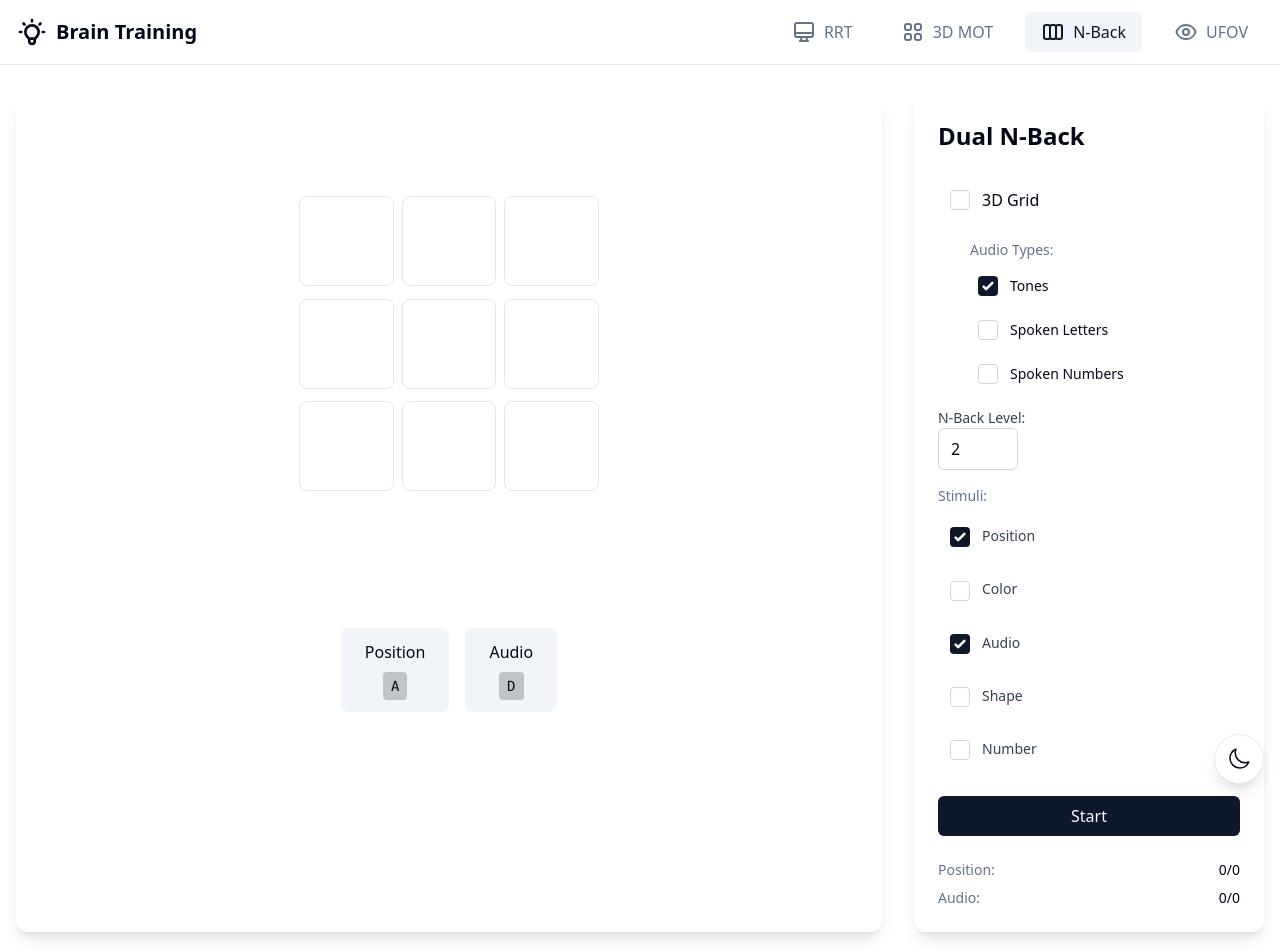
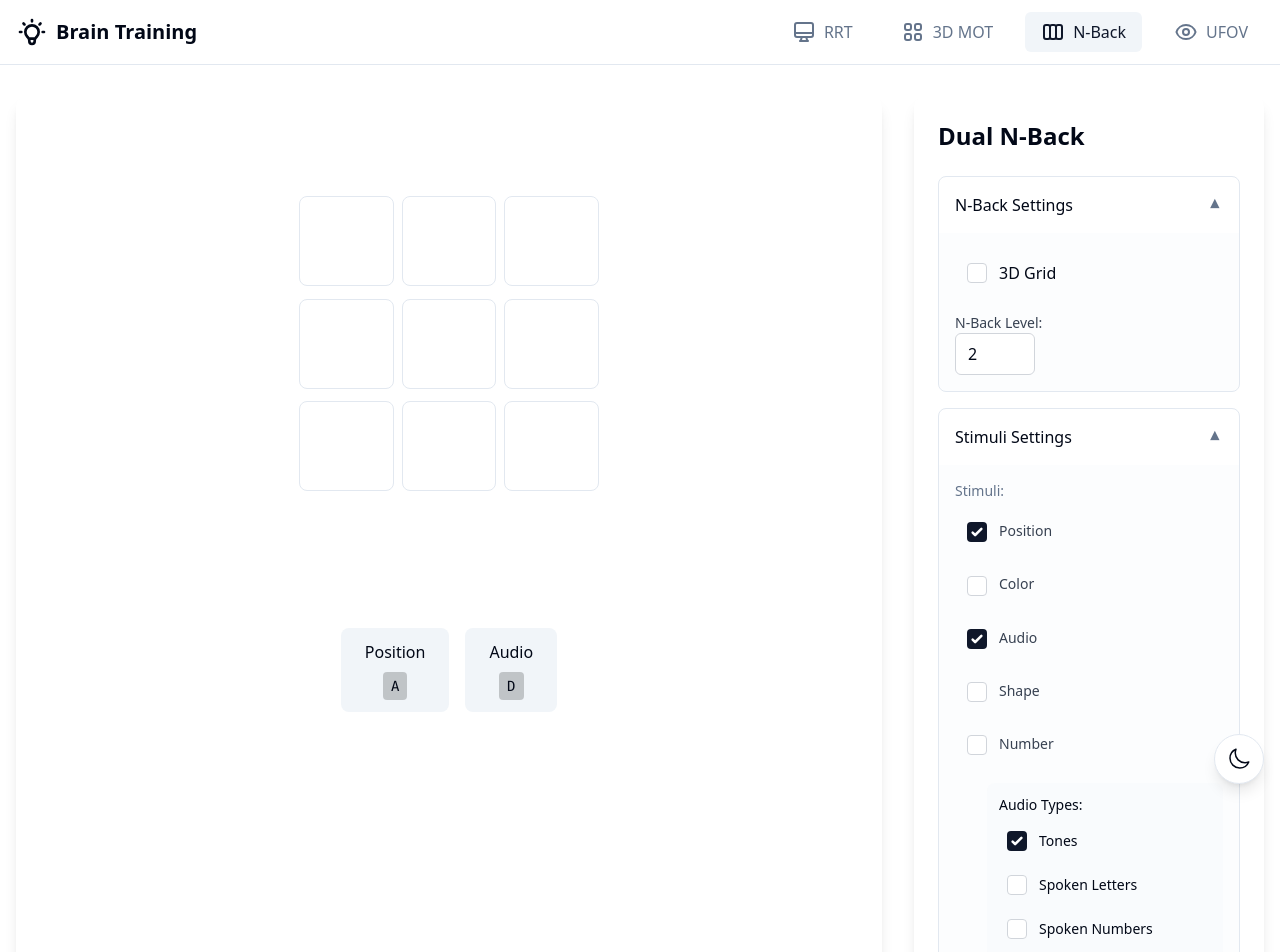
Before and after one commit to XD1amond/Brain, a React (Vite) app: page /nback in a window 1280 px wide. Shown: the top 952 px of the page. Built offline with nearby package versions, Linux system fonts and the light colour scheme.

Commit message:
added nback sections

```diff
--- a/src/components/exercises/NBack.jsx
+++ b/src/components/exercises/NBack.jsx
@@ -145,6 +145,7 @@ export default function NBack() {
     is3D: false,
     nBack: 2,
     shapeCount: 2,
+    displayDuration: 3000,
     audioTypes: {
       tone: true,
       letters: false,
@@ -156,6 +157,11 @@ export default function NBack() {
       audio: true,
       shape: false,
       number: false
+    },
+    sections: {
+      nback: true,
+      stimuli: true,
+      timing: false
     }
   });
 
@@ -299,7 +305,7 @@ export default function NBack() {
       if (settings.stimuli.audio) {
         playSound(newStimulus);
       }
-    }, 3000);
+    }, settings.displayDuration);
 
     return () => clearInterval(interval);
   }, [isPlaying, generateStimulus, playSound]);
@@ -465,8 +471,27 @@ export default function NBack() {
         <div className="w-[350px] bg-card rounded-xl p-6 shadow-lg">
           <h2 className="text-2xl font-bold mb-6">{getNBackType(settings.stimuli)} N-Back</h2>
 
-          <div className="space-y-6">
           <div className="space-y-4">
+            {/* N-back Settings Section */}
+            <div className="border rounded-lg overflow-hidden hover:border-primary/50 transition-colors">
+              <button
+                className="w-full p-4 text-left font-medium flex justify-between items-center hover:bg-muted/50 transition-colors"
+                onClick={() => setSettings(prev => ({
+                  ...prev,
+                  sections: { ...prev.sections, nback: !prev.sections?.nback }
+                }))}
+              >
+                <span>N-Back Settings</span>
+                <span className="text-muted-foreground transition-transform duration-300 ease-in-out"
+                      style={{ transform: settings.sections?.nback ? 'rotate(180deg)' : 'rotate(0deg)' }}>
+                  ▼
+                </span>
+              </button>
+              <div className={cn(
+                "transition-all duration-300 ease-in-out origin-top",
+                settings.sections?.nback ? "max-h-[500px] opacity-100 scale-100" : "max-h-0 opacity-0 scale-95 overflow-hidden"
+              )}>
+                <div className="p-4 space-y-4 bg-muted/20">
                   <label className="flex items-center space-x-3 p-3 rounded-lg hover:bg-muted/50 transition-colors">
                     <input
                       type="checkbox"
@@ -481,9 +506,71 @@ export default function NBack() {
                     <span>3D Grid</span>
                   </label>
 
+                  <div>
+                    <label className="form-label">N-Back Level:</label>
+                    <input
+                      type="number"
+                      value={settings.nBack}
+                      onChange={e => setSettings(prev => ({
+                        ...prev,
+                        nBack: Math.max(1, parseInt(e.target.value))
+                      }))}
+                      min="1"
+                      max="5"
+                      className="form-input w-20"
+                      disabled={isPlaying}
+                    />
+                  </div>
+                </div>
+              </div>
+            </div>
+
+            {/* Stimuli Settings Section */}
+            <div className="border rounded-lg overflow-hidden hover:border-primary/50 transition-colors">
+              <button
+                className="w-full p-4 text-left font-medium flex justify-between items-center hover:bg-muted/50 transition-colors"
+                onClick={() => setSettings(prev => ({
+                  ...prev,
+                  sections: { ...prev.sections, stimuli: !prev.sections?.stimuli }
+                }))}
+              >
+                <span>Stimuli Settings</span>
+                <span className="text-muted-foreground transition-transform duration-300 ease-in-out"
+                      style={{ transform: settings.sections?.stimuli ? 'rotate(180deg)' : 'rotate(0deg)' }}>
+                  ▼
+                </span>
+              </button>
+              <div className={cn(
+                "transition-all duration-300 ease-in-out origin-top",
+                settings.sections?.stimuli ? "max-h-[1000px] opacity-100 scale-100" : "max-h-0 opacity-0 scale-95 overflow-hidden"
+              )}>
+                <div className="p-4 space-y-4 bg-muted/20">
+                  <div className="form-group">
+                    <h3 className="text-sm font-medium text-muted-foreground">Stimuli:</h3>
+                    {Object.entries(settings.stimuli).map(([key, value]) => (
+                      <label key={key} className="flex items-center space-x-3 p-3 rounded-lg hover:bg-muted/50 transition-colors">
+                        <input
+                          type="checkbox"
+                          checked={value}
+                          onChange={e => setSettings(prev => ({
+                            ...prev,
+                            stimuli: {
+                              ...prev.stimuli,
+                              [key]: e.target.checked
+                            }
+                          }))}
+                          className="form-checkbox"
+                          disabled={isPlaying}
+                        />
+                        <span className="capitalize">{key}</span>
+                      </label>
+                    ))}
+                  </div>
+
+                  {/* Shape count indented under shape stimuli */}
                   {settings.stimuli.shape && !settings.is3D && (
-                <div className="pl-8">
-                  <label className="form-label block mb-2 text-sm">Number of Shapes:</label>
+                    <div className="mt-2 ml-8 p-3 rounded-lg bg-muted/30">
+                      <label className="form-label block mb-2 text-sm font-medium">Number of Shapes:</label>
                       <div className="flex items-center gap-2">
                         <input
                           type="range"
@@ -502,9 +589,10 @@ export default function NBack() {
                     </div>
                   )}
 
+                  {/* Audio types indented under audio stimuli */}
                   {settings.stimuli.audio && (
-                <div className="pl-8 space-y-2">
-                  <div className="text-sm font-medium text-muted-foreground">Audio Types:</div>
+                    <div className="mt-2 ml-8 p-3 rounded-lg bg-muted/30 space-y-2">
+                      <div className="text-sm font-medium">Audio Types:</div>
                       {Object.entries({
                         tone: 'Tones',
                         letters: 'Spoken Letters',
@@ -529,43 +617,50 @@ export default function NBack() {
                       ))}
                     </div>
                   )}
+                </div>
+              </div>
+            </div>
 
+            {/* Timing Settings Section */}
+            <div className="border rounded-lg overflow-hidden hover:border-primary/50 transition-colors">
+              <button
+                className="w-full p-4 text-left font-medium flex justify-between items-center hover:bg-muted/50 transition-colors"
+                onClick={() => setSettings(prev => ({
+                  ...prev,
+                  sections: { ...prev.sections, timing: !prev.sections?.timing }
+                }))}
+              >
+                <span>Timing Settings</span>
+                <span className="text-muted-foreground transition-transform duration-300 ease-in-out"
+                      style={{ transform: settings.sections?.timing ? 'rotate(180deg)' : 'rotate(0deg)' }}>
+                  ▼
+                </span>
+              </button>
+              <div className={cn(
+                "transition-all duration-300 ease-in-out origin-top",
+                settings.sections?.timing ? "max-h-[500px] opacity-100 scale-100" : "max-h-0 opacity-0 scale-95 overflow-hidden"
+              )}>
+                <div className="p-4 space-y-4 bg-muted/20">
                   <div>
-                <label className="form-label">N-Back Level:</label>
+                    <label className="form-label block mb-2">Display Duration:</label>
+                    <div className="flex items-center gap-2">
                       <input
                         type="number"
-                  value={settings.nBack}
+                        value={settings.displayDuration}
                         onChange={e => setSettings(prev => ({
                           ...prev,
-                    nBack: Math.max(1, parseInt(e.target.value))
+                          displayDuration: Math.max(500, parseInt(e.target.value))
                         }))}
-                  min="1"
-                  max="5"
-                  className="form-input w-20"
+                        min="500"
+                        max="10000"
+                        step="100"
+                        className="form-input w-24"
                         disabled={isPlaying}
                       />
+                      <span className="text-sm text-muted-foreground">milliseconds</span>
                     </div>
-
-              <div className="form-group">
-                <h3 className="text-sm font-medium text-muted-foreground">Stimuli:</h3>
-                {Object.entries(settings.stimuli).map(([key, value]) => (
-                  <label key={key} className="flex items-center space-x-3 p-3 rounded-lg hover:bg-muted/50 transition-colors">
-                    <input
-                      type="checkbox"
-                      checked={value}
-                      onChange={e => setSettings(prev => ({
-                        ...prev,
-                        stimuli: {
-                          ...prev.stimuli,
-                          [key]: e.target.checked
-                        }
-                      }))}
-                      className="form-checkbox"
-                      disabled={isPlaying}
-                    />
-                    <span className="capitalize">{key}</span>
-                  </label>
-                ))}
+                  </div>
+                </div>
               </div>
             </div>
 
```
Lines whose indentation alone changed are shown as unchanged.
